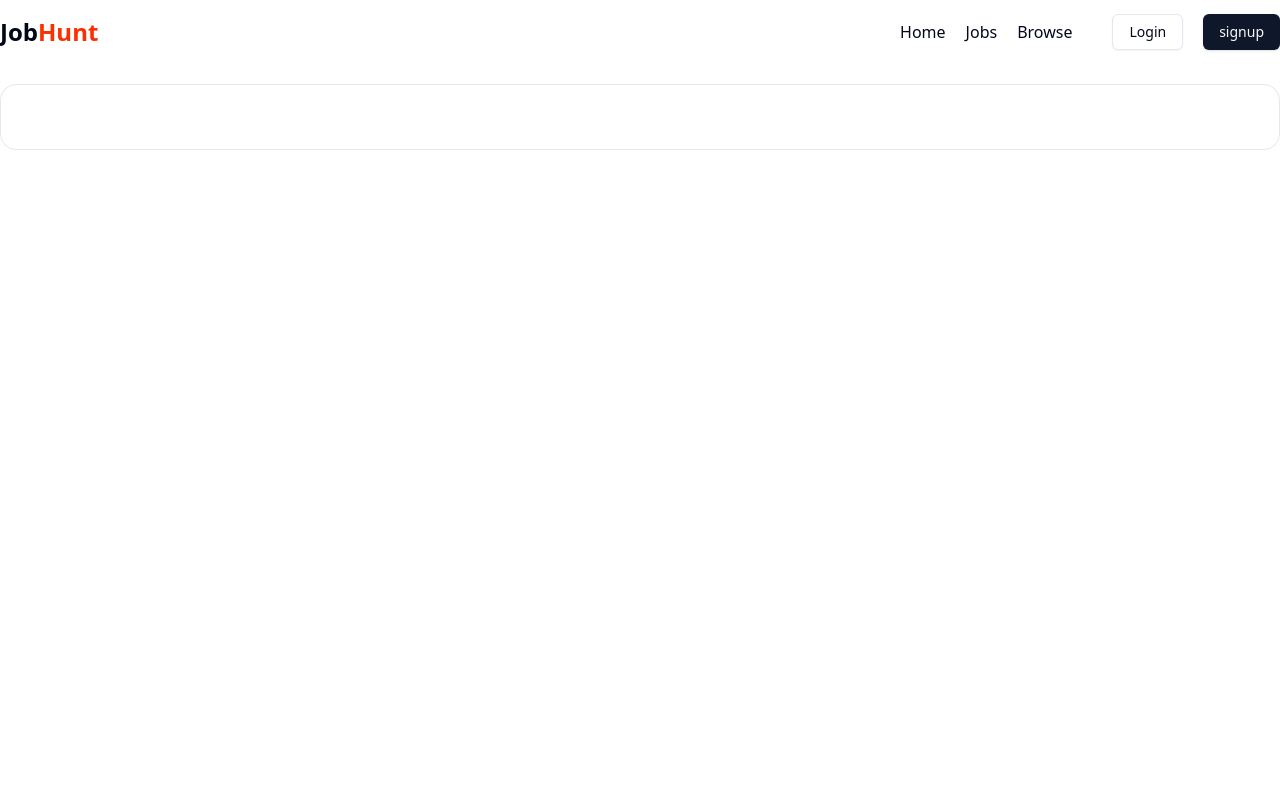
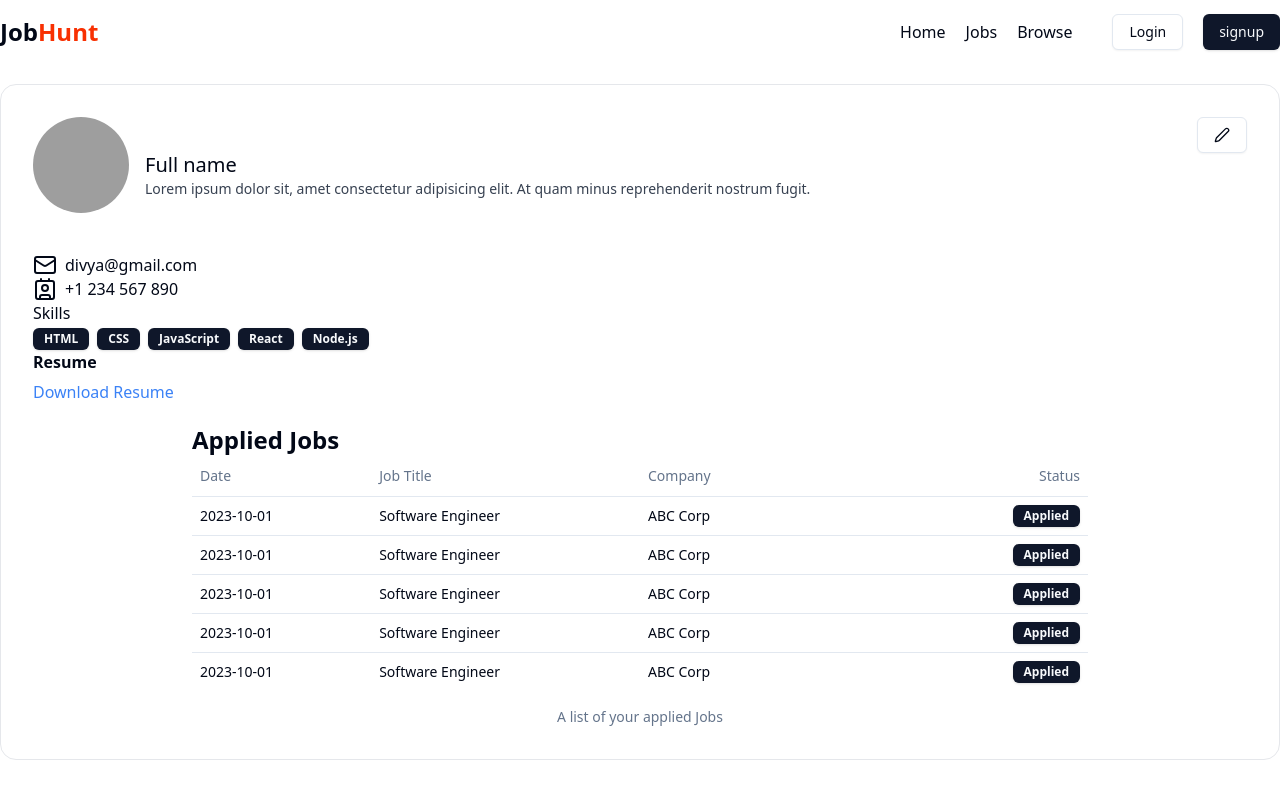
Before and after one commit to divyaprakash765/Job-Portal, a React (Vite) app in the folder Frontend/: page /profile in a window 1280 px wide. Built offline with nearby package versions, Linux system fonts and the light colour scheme; grey boxes are pictures that could not be loaded.

Commit message:
Profile page created

```diff
--- a/Frontend/src/App.jsx
+++ b/Frontend/src/App.jsx
@@ -5,6 +5,7 @@
 import Jobs from "./components/Jobs";
 import Browse from "./components/Browse";
 import Profile from "./components/Profile";
+import JobDescription from "./components/JobDescription";
 const appRouter = createBrowserRouter([
   {
     path:'/',
@@ -21,6 +22,10 @@
   {
     path: "/jobs",
     element: <Jobs />
+  },
+  {
+    path: "/description/:id",
+    element: <JobDescription />
   },
   {
     path: "/browse",
--- /dev/null
+++ b/Frontend/src/components/AppliedJobTable.jsx
@@ -0,0 +1,35 @@
+import React from 'react'
+import { Table, TableBody, TableCaption, TableCell, TableHead, TableHeader, TableRow } from './ui/table'
+import { Badge } from './ui/badge'
+
+const AppliedJobTable = () => {
+  return (
+    <div className=''>
+        <Table>
+            <TableCaption>A list of your applied Jobs</TableCaption>
+            <TableHeader>
+                <TableRow>
+                    <TableHead className='w-[100px]'>Date</TableHead>
+                    <TableHead className='w-[150px]'>Job Title</TableHead>
+                    <TableHead className='w-[100px]'>Company</TableHead>
+                    <TableHead className='w-[150px] text-right'>Status</TableHead>
+                </TableRow>
+            </TableHeader>
+            <TableBody>
+                {
+                    [1,2,3,4,5].map((item,idx)=>(
+                        <TableRow key = {idx}>
+                            <TableCell>2023-10-01</TableCell>
+                            <TableCell>Software Engineer</TableCell>
+                            <TableCell>ABC Corp</TableCell>
+                            <TableCell className='text-right'><Badge>Applied</Badge></TableCell>
+                        </TableRow>
+                    ))
+                }
+            </TableBody>
+        </Table>
+    </div>
+  )
+}
+
+export default AppliedJobTable
--- a/Frontend/src/components/Job.jsx
+++ b/Frontend/src/components/Job.jsx
@@ -3,8 +3,11 @@
 import { Button } from './ui/button'
 import { Avatar, AvatarImage } from './ui/avatar'
 import { Badge } from './ui/badge'
+import { useNavigate } from 'react-router-dom'
 
 const Job = () => {
+  const navigate = useNavigate();
+  const jobid = "wfennkjncw"
   return (
     <div className='p-5 rounded-md shadow-xl border-gray-100'>
       <div className='flex items-center justify-between'>
@@ -41,7 +44,7 @@
         </Badge>
       </div>
       <div className='flex items-center gap-4 mt-3'>
-        <Button variant="outline">Details</Button>
+        <Button onClick={() => navigate(`/description/${jobid}`)} variant="outline">Details</Button>
         <Button className = "bg-[#72097D]">Save for later</Button>
       </div>
     </div>
--- /dev/null
+++ b/Frontend/src/components/JobDescription.jsx
@@ -0,0 +1,23 @@
+import React from 'react'
+import { Badge } from './ui/badge'
+
+const JobDescription = () => {
+  return (
+    <div className='max-w-7xl mx-auto mt-5 p-5'>
+        <h1 className='font-bold text-xl'>Title</h1>
+        <div className="flex items-center gap-2 mt-4">
+        <Badge className='text-blue-700 font-semibold' variant="ghost">
+          12 positions
+        </Badge>
+        <Badge className="text-[#F83002] font-bold" variant="ghost">
+          Part Time
+        </Badge>
+        <Badge className="text-[#72097D] font-bold" variant="ghost">
+          24LPA
+        </Badge>
+      </div>
+    </div>
+  )
+}
+
+export default JobDescription
--- a/Frontend/src/components/Profile.jsx
+++ b/Frontend/src/components/Profile.jsx
@@ -1,16 +1,71 @@
-import React from 'react'
-import Navbar from './ui/Navbar'
+import React from "react";
+import Navbar from "./ui/Navbar";
+import { Avatar, AvatarImage } from "./ui/avatar";
+import { Button } from "./ui/button";
+import {  Contact, Mail, Pen } from "lucide-react";
+import { Badge } from "./ui/badge";
+import { Label } from "./ui/label";
+import AppliedJobTable from "./AppliedJobTable";
+
+const skills = ["HTML", "CSS", "JavaScript", "React", "Node.js"];
+const isResumeAvailable = true;
 
 const Profile = () => {
   return (
     <div>
-        <Navbar/>
-        <div className='max-w-7xl mx-auto bg-white border border-gray-200 rounded-2xl my-5 p-8'>
+      <Navbar />
+      <div className="max-w-7xl mx-auto bg-white border border-gray-200 rounded-2xl my-5 p-8">
+        <div className="flex justify-between mb-5">
+          <div className="flex items-center gap-4">
+            <Avatar className="w-24 h-24 mb-5">
+              <AvatarImage
+                src="https://tse3.mm.bing.net/th?id=OIP.aPjpypN8yifagSi4rm0_ogHaHa&pid=Api&P=0&h=180"
+                alt="Profile Picture"
+              />
+            </Avatar>
 
+            <div>
+              <h1 className="font-md text-xl">Full name</h1>
+              <p className="text-gray-700 text-sm">
+                Lorem ipsum dolor sit, amet consectetur adipisicing elit. At
+                quam minus reprehenderit nostrum fugit.
+              </p>
+            </div>
+          </div>
+          <Button className="text-right" variant="outline">
+            <Pen />
+          </Button>
+        </div>
+        <div>
+        <div className="flex items-center gap-2">
+          <Mail />
+          <span>divya@gmail.com</span>
+        </div>
+        <div className="flex items-center gap-2">
+          <Contact />
+          <span>+1 234 567 890</span>
+        </div>
+      </div>
+      <div>
+        <h1>Skills</h1>
+        {
+         skills.length > 0 ? skills.map((item,idx)=>(<Badge className='mr-2' key={idx}>{item}</Badge>)) : <p className="text-sm font-md">No skills available</p>
+        }
+      </div>
+      <div className="grid w-full max-w-sm items-center gap-1.5">
+        <Label className = "text-md font-bold">Resume</Label>
+        {
+          isResumeAvailable ? <a target ="_blank" href="https://example.com/resume.pdf" className="text-blue-500 hover:underline">Download Resume</a> : <p className="text-sm font-md">No resume available</p>
+        }
+      </div>
+      <div className="max-w-4xl mx-auto bg-white rounded-2xl">
+       <h1 className="text-2xl mt-5 font-bold">Applied Jobs</h1>
+       {/* Application table */}
+       <AppliedJobTable />
+      </div>
+      </div>
+    </div>
+  );
+};
 
-        </div>
-    </div>
-  )
-}
-
-export default Profile
+export default Profile;
--- a/Frontend/src/components/auth/Login.jsx
+++ b/Frontend/src/components/auth/Login.jsx
@@ -8,7 +8,7 @@
 import { toast } from "sonner";
 import axios from "axios";
 import { useDispatch, useSelector } from "react-redux";
-import { setLoading } from "../../redux/authSlice";
+import { setUser,setLoading } from "../../redux/authSlice";
 import store from "../../redux/store";
 import { Loader2 } from "lucide-react";
 
--- /dev/null
+++ b/Frontend/src/components/ui/table.jsx
@@ -0,0 +1,86 @@
+import * as React from "react"
+
+import { cn } from "@/lib/utils"
+
+const Table = React.forwardRef(({ className, ...props }, ref) => (
+  <div className="relative w-full overflow-auto">
+    <table
+      ref={ref}
+      className={cn("w-full caption-bottom text-sm", className)}
+      {...props} />
+  </div>
+))
+Table.displayName = "Table"
+
+const TableHeader = React.forwardRef(({ className, ...props }, ref) => (
+  <thead ref={ref} className={cn("[&_tr]:border-b", className)} {...props} />
+))
+TableHeader.displayName = "TableHeader"
+
+const TableBody = React.forwardRef(({ className, ...props }, ref) => (
+  <tbody
+    ref={ref}
+    className={cn("[&_tr:last-child]:border-0", className)}
+    {...props} />
+))
+TableBody.displayName = "TableBody"
+
+const TableFooter = React.forwardRef(({ className, ...props }, ref) => (
+  <tfoot
+    ref={ref}
+    className={cn("border-t bg-muted/50 font-medium [&>tr]:last:border-b-0", className)}
+    {...props} />
+))
+TableFooter.displayName = "TableFooter"
+
+const TableRow = React.forwardRef(({ className, ...props }, ref) => (
+  <tr
+    ref={ref}
+    className={cn(
+      "border-b transition-colors hover:bg-muted/50 data-[state=selected]:bg-muted",
+      className
+    )}
+    {...props} />
+))
+TableRow.displayName = "TableRow"
+
+const TableHead = React.forwardRef(({ className, ...props }, ref) => (
+  <th
+    ref={ref}
+    className={cn(
+      "h-10 px-2 text-left align-middle font-medium text-muted-foreground [&:has([role=checkbox])]:pr-0 [&>[role=checkbox]]:translate-y-[2px]",
+      className
+    )}
+    {...props} />
+))
+TableHead.displayName = "TableHead"
+
+const TableCell = React.forwardRef(({ className, ...props }, ref) => (
+  <td
+    ref={ref}
+    className={cn(
+      "p-2 align-middle [&:has([role=checkbox])]:pr-0 [&>[role=checkbox]]:translate-y-[2px]",
+      className
+    )}
+    {...props} />
+))
+TableCell.displayName = "TableCell"
+
+const TableCaption = React.forwardRef(({ className, ...props }, ref) => (
+  <caption
+    ref={ref}
+    className={cn("mt-4 text-sm text-muted-foreground", className)}
+    {...props} />
+))
+TableCaption.displayName = "TableCaption"
+
+export {
+  Table,
+  TableHeader,
+  TableBody,
+  TableFooter,
+  TableHead,
+  TableRow,
+  TableCell,
+  TableCaption,
+}
--- a/Frontend/src/redux/authSlice.js
+++ b/Frontend/src/redux/authSlice.js
@@ -3,19 +3,18 @@
 const authSlice = createSlice({
     name:"auth",
     initialState:{
-        loading: false,
+        loading:false,
         user:null
     },
     reducers:{
-        //actions
-        setLoading:(state, action)=>{
+        // actions
+        setLoading:(state, action) => {
             state.loading = action.payload;
         },
-        setAuthUser:(state,action)=>{
+        setUser:(state, action) => {
             state.user = action.payload;
         }
     }
 });
-
-export const {setLoading} = authSlice.actions;
+export const {setLoading, setUser} = authSlice.actions;
 export default authSlice.reducer;
```
